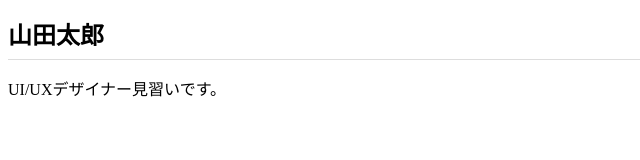
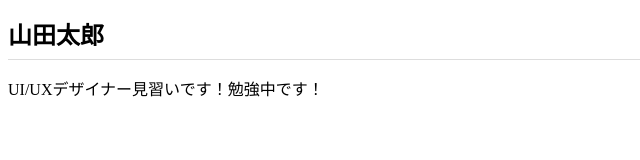
Before and after one commit to sushitan/sushitan.github.io, a plain HTML site: page index.html in a window 1280 px wide. Shown: the whole page, without its empty margins (0-640 px from the left). Drawn offline with Linux system fonts and the light colour scheme.

Commit message:
Add files via upload

```diff
--- a/index.html
+++ b/index.html
@@ -7,6 +7,6 @@
 </head>
 <body>
     <h1>山田太郎</h1>
-    <p>UI/UXデザイナー見習いです。</p>
+    <p>UI/UXデザイナー見習いです！勉強中です！</p>
 </body>
 </html>
```
